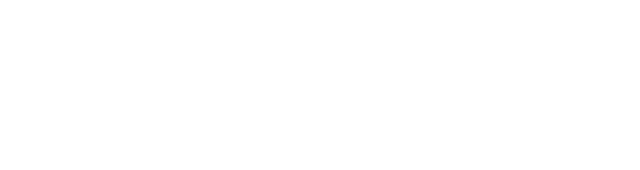
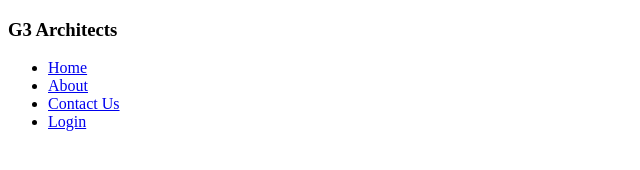
Before and after one commit to Rafiul23/g3-architects, a plain HTML site: page index.html in a window 1280 px wide. Shown: the whole page, without its empty margins (0-640 px from the left). Drawn offline with Linux system fonts and the light colour scheme.

```diff
--- a/index.html
+++ b/index.html
@@ -3,10 +3,30 @@
 <head>
     <meta charset="UTF-8">
     <meta name="viewport" content="width=device-width, initial-scale=1.0">
-    <title>Document</title>
+    <title>G3 Architects</title>
     <link rel="stylesheet" href="style.css">
 </head>
 <body>
 
+    <header>
+        <nav>
+            <h3>G3 Architects</h3>
+            <ul>
+                <li><a href="#">Home</a></li>
+                <li><a href="#">About</a></li>
+                <li><a href="#">Contact Us</a></li>
+                <li><a href="#">Login</a></li>
+            </ul>
+        </nav>
+    </header>
+
+    <main>
+
+    </main>
+
+    <footer>
+
+    </footer>
+
 </body>
 </html>
```
